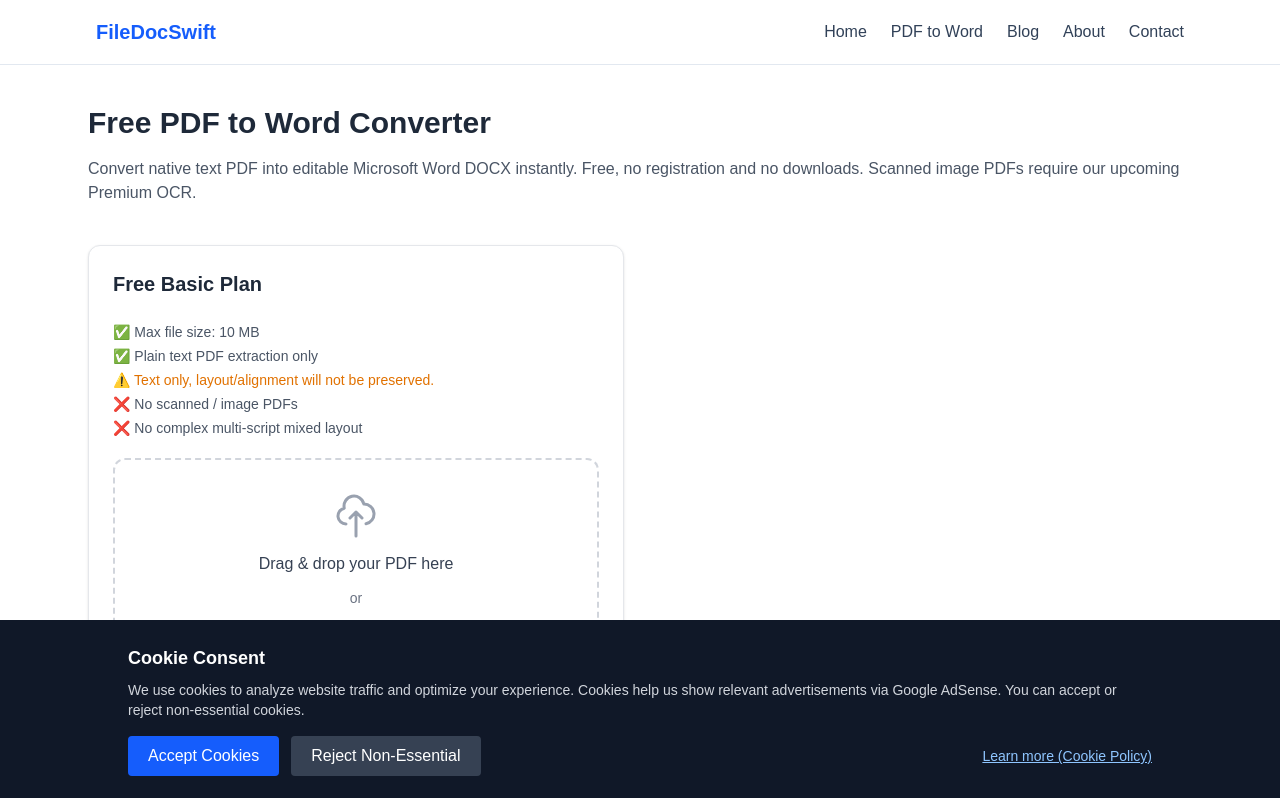
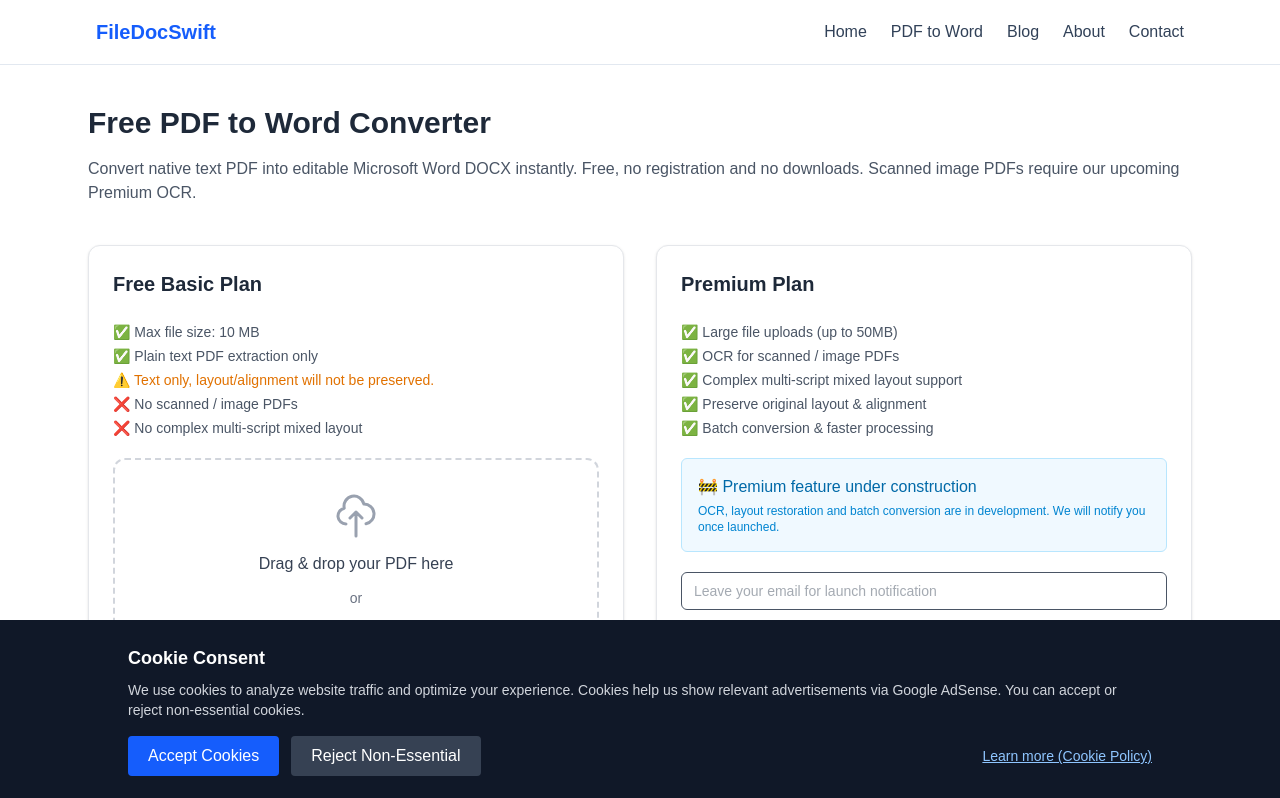
Before and after one commit to yrzhuang-max/my-next-site, a Next.js app in the folder my-next-site/: page /pdf-to-word in a window 1280 px wide. Shown: the top 798 px of the page. Built offline with nearby package versions, Linux system fonts and the light colour scheme.

Commit message:
feat: always show PremiumPanel, remove feature flag

```diff
--- a/my-next-site/app/pdf-to-word/page.tsx
+++ b/my-next-site/app/pdf-to-word/page.tsx
@@ -1,6 +1,5 @@
 import type { Metadata } from 'next';
 import Script from 'next/script';
-import { FEATURE_FLAGS } from '@/lib/featureFlags';
 import FreeBasicPanel from '@/components/pdfConverter/FreeBasicPanel';
 import PremiumPanel from '@/components/pdfConverter/PremiumPanel';
 import FAQAccordion from '@/components/FAQAccordion';
@@ -52,7 +51,7 @@ export default function PdfToWordPage() {
 
       <div className="grid md:grid-cols-2 gap-8">
         <FreeBasicPanel />
-        {FEATURE_FLAGS.premiumPdfConvert && <PremiumPanel />}
+        <PremiumPanel />
       </div>
 
       <section className="mt-16">
```
